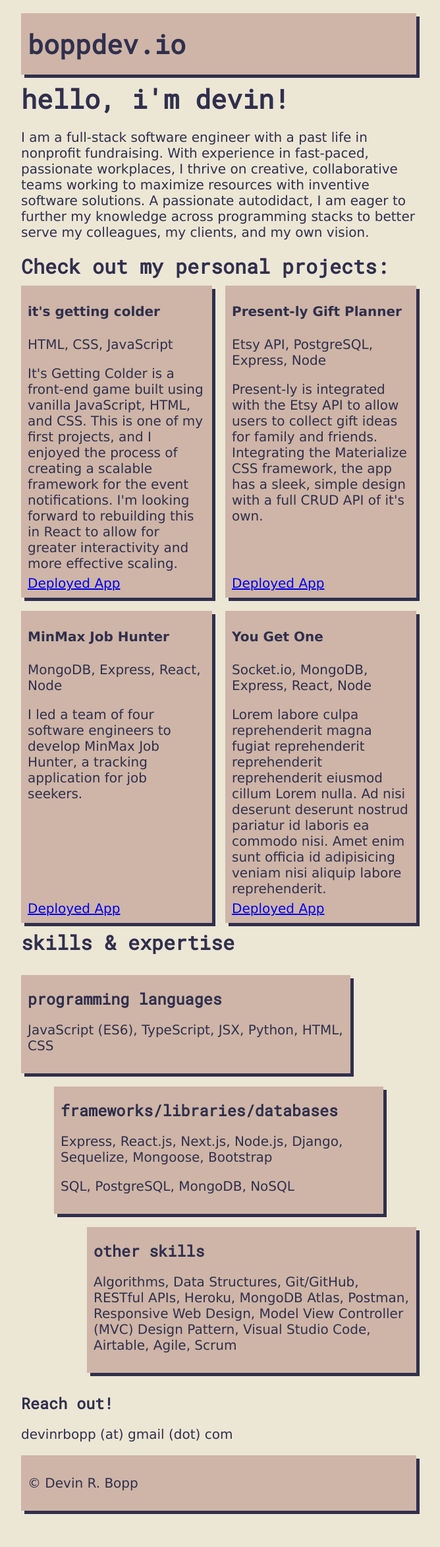
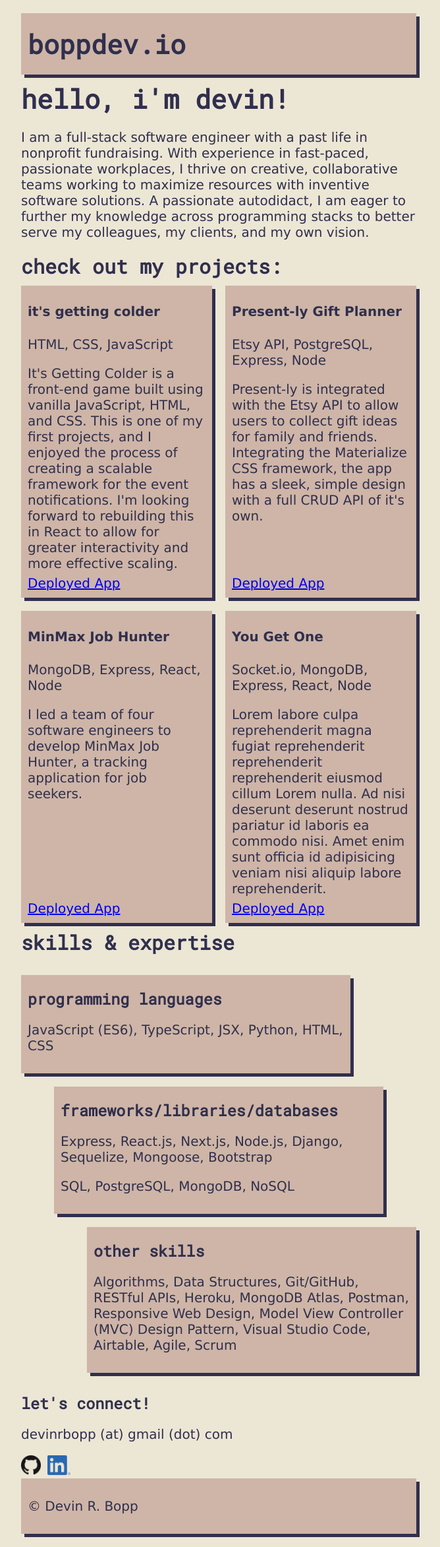
Before and after one commit to devinrbopp/personal-site, a React (Create React App) app: page / in a window 1280 px wide. Shown: the whole page at 66% size, without its empty margins (308-976 px from the left). Before the commit the page ends 2310 px from the top, so only its background shows below. Built offline with nearby package versions, Linux system fonts and the light colour scheme.

Commit message:
added links to linkedin/github

```diff
--- a/src/components/Contact.js
+++ b/src/components/Contact.js
@@ -1,8 +1,19 @@
 export default function Contact(props) {
+    const socialLinkStyle = {
+        'height': '30px',
+        'display': 'inline',
+        'margin': '0 10px 0 0'
+    }
     return(
         <div id='contact'>
-            <h3>Reach out!</h3>
+            <h3>let's connect!</h3>
             <p>devinrbopp (at) gmail (dot) com</p>
+            <a href='https://github.com/devinrbopp' target='_blank'>
+                <img style={socialLinkStyle} src='./GitHub-Mark-64px.png' alt='Visit my GitHub profile' />
+            </a>
+            <a href='https://www.linkedin.com/in/devinrbopp/' target='_blank'>
+                <img style={socialLinkStyle} src='./LI-In-Bug.png' alt='Visit my LinkedIn profile' />
+            </a>
         </div>
     )
 }
--- a/src/components/Projects.js
+++ b/src/components/Projects.js
@@ -3,7 +3,7 @@ import Project from "./Project"
 export default function Projects() {
     return(
         <>
-            <h2>Check out my personal projects:</h2>
+            <h2>check out my projects:</h2>
             <div id='projects'>
                 <Project
                     title="it's getting colder"
```
Also changed, not shown: public/GitHub-Mark-64px.png (added), public/LI-In-Bug.png (added).
